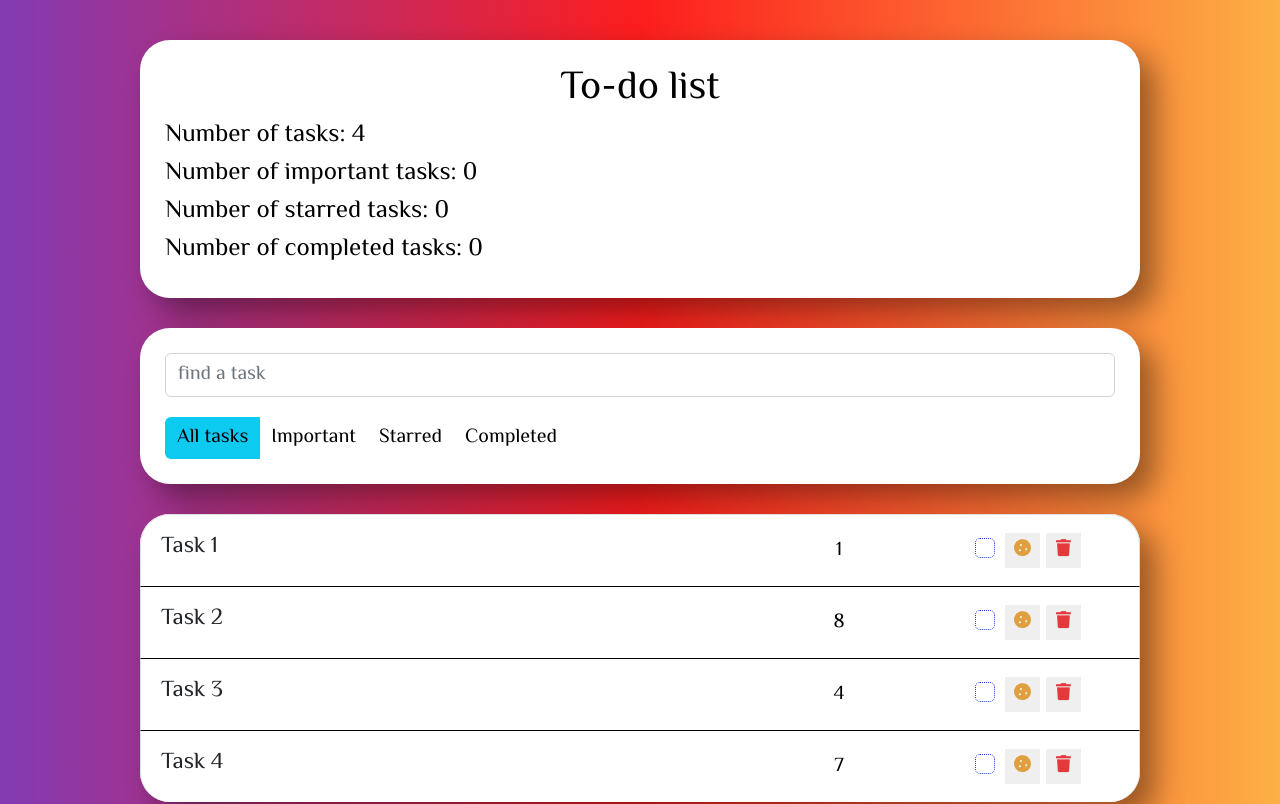
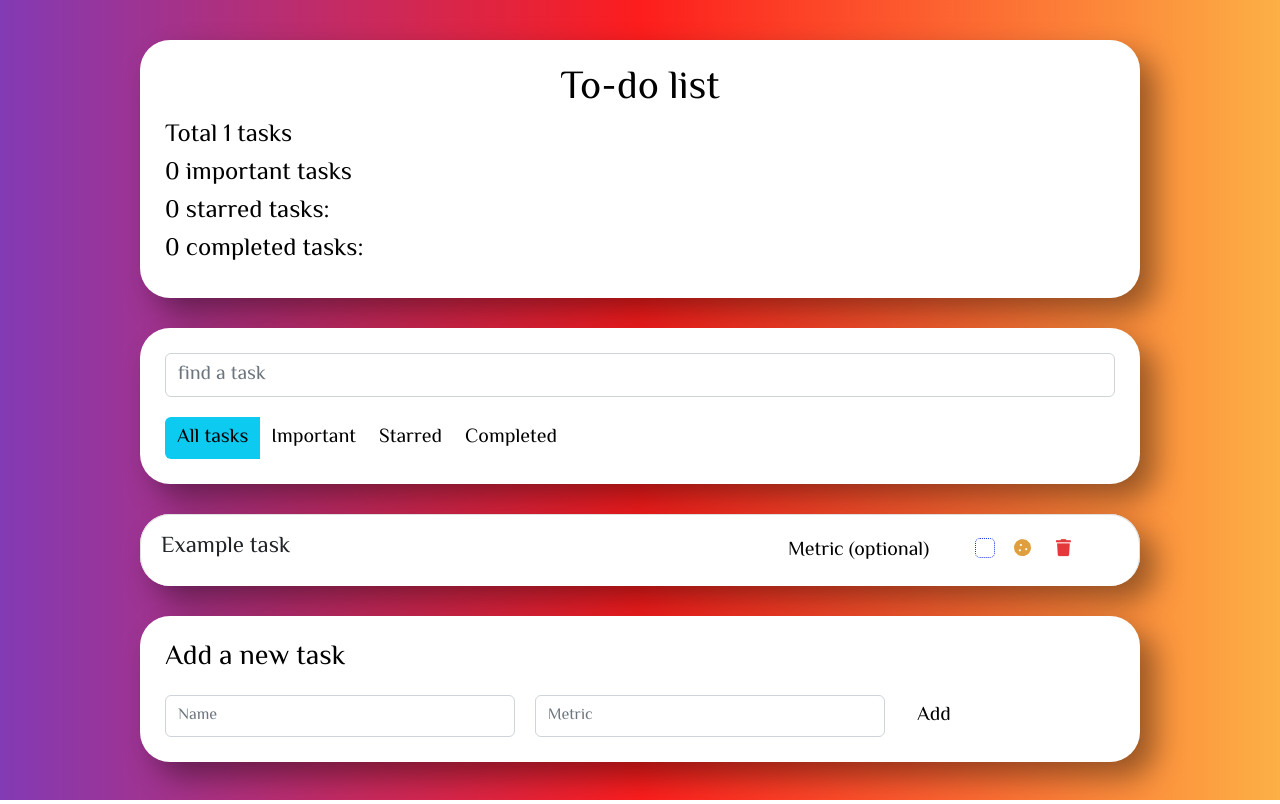
Before and after one commit to neekrasov/react-ToDo, a React (Create React App) app in the folder app/: page / in a window 1280 px wide. Shown: the top 804 px of the page. Built offline with nearby package versions, Linux system fonts and the light colour scheme.

Commit message:
fix ui/ux

```diff
--- a/app/src/components/App/App.js
+++ b/app/src/components/App/App.js
@@ -8,16 +8,13 @@ import './App.sass';
 
 const App = () => {
     const [data, setData] = useState([
-        {name: "Task 1", metric: 1, important: false, star: false, complete: false, key: 1},
-        {name: "Task 2", metric: 8, important: false, star: false, complete: false, key: 2},
-        {name: "Task 3", metric: 4, important: false, star: false, complete: false, key: 3},
-        {name: "Task 4", metric: 7, important: false, star: false, complete: false, key: 4},
+        {name: "Example task", metric: "Metric (optional)", important: false, star: false, complete: false, key: 1}
     ]);
 
     const [inputFilter, setTaskFilter] = useState('');
     const [buttonFilter, setbuttonFilter] = useState('');
 
-    const [maxId, setMaxId] = useState(5);
+    const [maxId, setMaxId] = useState(2);
 
     const toggleProp = (propName, key) => setData(data.map(item => {
             if (item.key === key){
--- a/app/src/components/InfoHeader/InfoHeader.js
+++ b/app/src/components/InfoHeader/InfoHeader.js
@@ -4,10 +4,10 @@ const InfoHeader = ({countProp}) => {
     return (
         <div className="app-info">
             <h1>To-do list</h1>
-            <h2>Number of tasks: {countProp('all')}</h2>
-            <h2>Number of important tasks: {countProp('important')}</h2>
-            <h2>Number of starred tasks: {countProp('star')} </h2>
-            <h2>Number of completed tasks: {countProp('complete')} </h2>
+            <h2>Total {countProp('all')} tasks</h2>
+            <h2>{countProp('important')} important tasks</h2>
+            <h2>{countProp('star')} starred tasks:  </h2>
+            <h2>{countProp('complete')} completed tasks:  </h2>
         </div>
     )
 }
--- a/app/src/components/TaskListItem/TaskListItem.sass
+++ b/app/src/components/TaskListItem/TaskListItem.sass
@@ -1,4 +1,5 @@
 .list-group-item
+    justify-content: space-between !important
     padding: 15px 20px
     border-bottom: 1px groove black
     &:last-child
@@ -7,12 +8,13 @@
         line-height: 35px
         font-size: 23px
         cursor: pointer
-        min-width: 550px
+        max-width: 550px
     input
         line-height: 35px
         font-size: 20px
         text-align: center
         border: 0
+        margin-left: auto
 
     button
         width: 35px
@@ -24,21 +26,24 @@
 
     .checkbox
         display: flex
-        align-items: top
-        justify-content: center
+        align-items: flex-start
         width: 35px
         height: 35px
         input
+            margin-right: auto
             border: 1px dotted rgb(24, 59, 231)
 
 
+    .btn
 
-    .btn-cookie
-        color: #e09f3e
-
-
-    .btn-trash
-        color: #e5383b
+        &-cookie
+            color: #e09f3e
+            background: white !important
+        &-trash
+            color: #e5383b
+            background: white !important
+        &:last-child
+            border-bottom: none
 
 
     .fa-star
@@ -49,7 +54,6 @@
         font-size: 16px
         color: #FFD700
         transition: 0.3s all
-        transform: translateX(30px)
         opacity: 0
 
 
```
Also changed, not shown: app/src/components/App/App.sass (line endings or trailing spaces).
